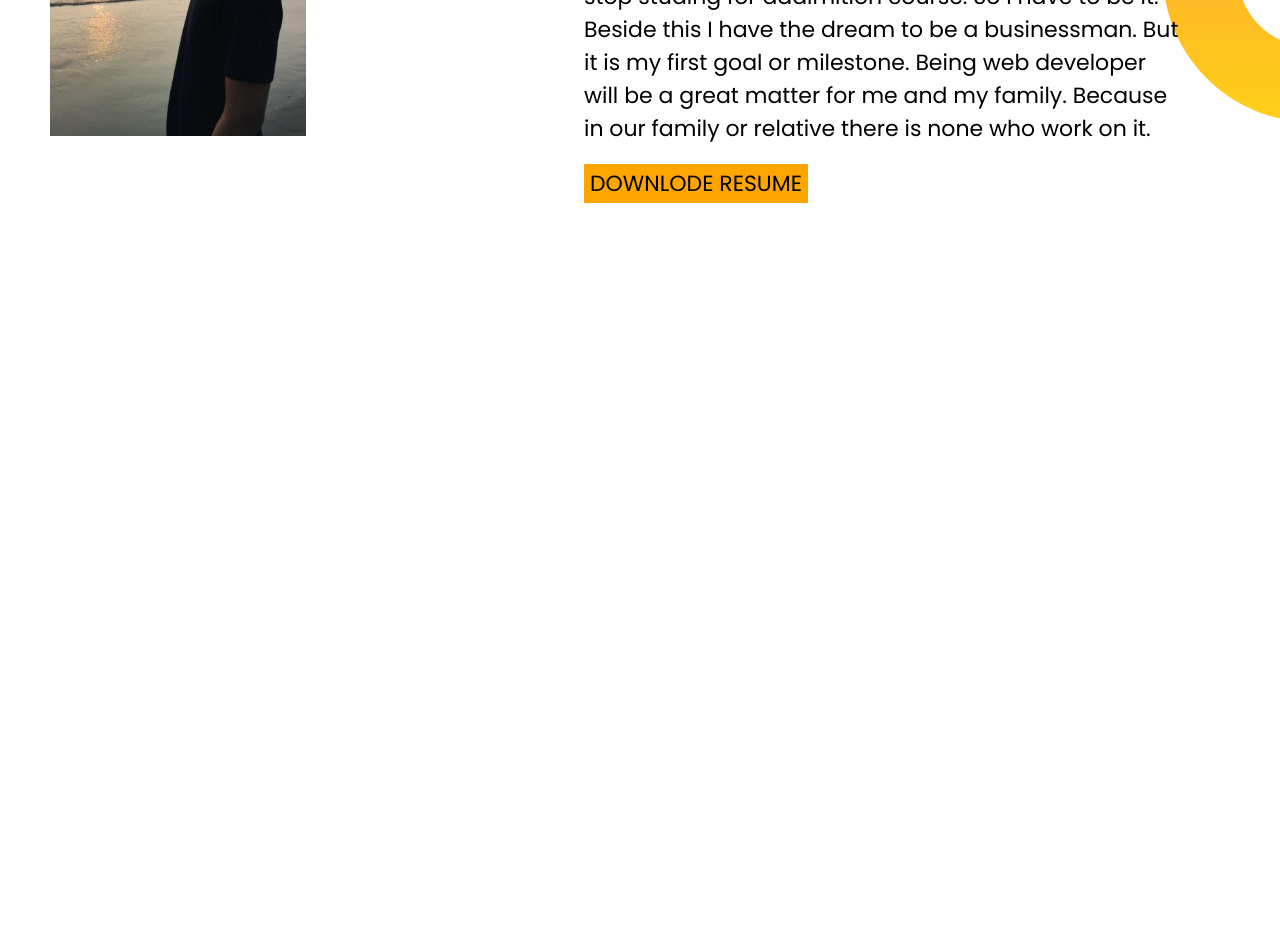
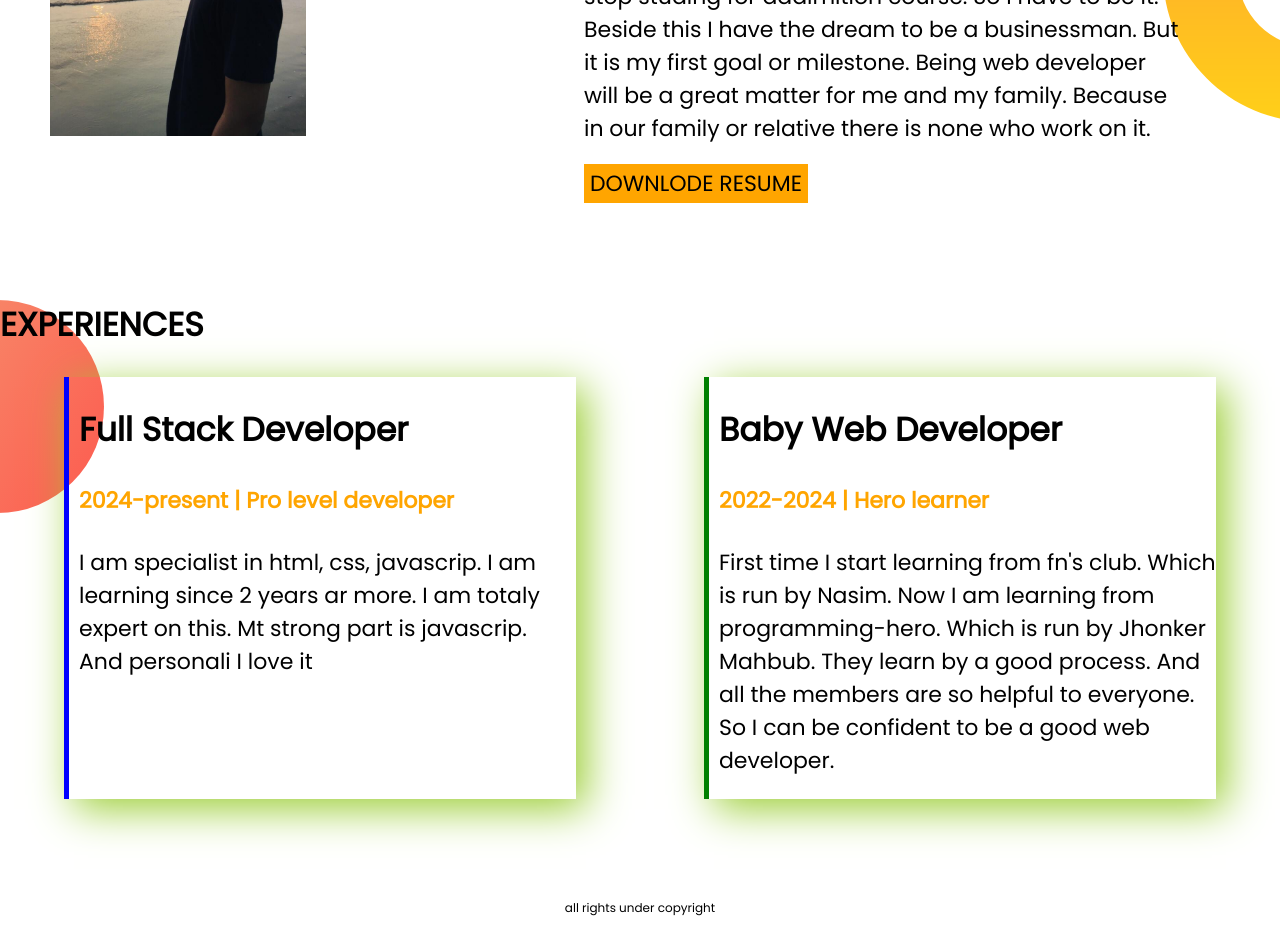
Before and after one commit to zami26/developer-portfolio, a plain HTML site: page index.html in a window 1280 px wide. Shown: the part 823-1752 px from the top of the page. Before the commit the page ends 1123 px from the top, so only its background shows below. Drawn offline with Linux system fonts and the light colour scheme.

Commit message:
footer and experience added

```diff
--- a/index.html
+++ b/index.html
@@ -13,7 +13,7 @@
 </head>
 
 <body>
-    <section class="top-banner">
+    <section class="top-banner flaxible-container">
         <div class="half">
             <h1>Welcome To</h1>
             <h1 class="colorful">Zami's Personal <samp class="abcd">World</samp> </h1>
@@ -29,7 +29,7 @@
 
         </div>
     </section>
-    <section class="big-dreem">
+    <section class="big-dreem flaxible-container">
         <img class="image-edit" src="images/WhatsApp Image 2020-12-11 at 12.05.10 PM.jpeg" alt="">
         <div class="half second"> <br>
             <h2>Big Dreem</h2>
@@ -41,11 +41,35 @@
             or relative there is none who work on it.
             </p>
             <a class="link-button" target="blank" href="">DOWNLODE RESUME</a>
-
-
         </div>
     </section>
+    <section class="experience-area">
+        <h1>EXPERIENCES</h1>
+        <div class="flaxible-container">
+            <div class="half shado">
 
+                <h2>Full Stack Developer</h2>
+                <h4 class="colorful">2024-present | Pro level developer</h4>
+                <P> I am specialist in html, css, javascrip. I am learning since 2 years ar more. I am totaly expert on
+                    this. Mt strong part is javascrip. And personali I love it
+                </P>
+            </div>
+            <div id="border-color" class="half shado">
+                <h1>Baby Web Developer</h1>
+                <h4 class="colorful">2022-2024 | Hero learner</h4>
+                <p>First time I start learning from fn's club. Which is run by Nasim. Now I am learning from
+                    programming-hero. Which is run by Jhonker Mahbub.
+                    They learn by a good process. And all the members are so helpful to everyone. So I can be confident
+                    to
+                    be a good web developer.
+                </p>
+            </div>
+        </div>
+
+    </section>
+    <footer>
+        <p>all rights under copyright</p>
+    </footer>
 </body>
 
 </html>
--- a/style.css
+++ b/style.css
@@ -5,7 +5,7 @@ margin: 0;}
 .abcd{color: black;}
 .pic-added{width: 300px;
 height: 400px;}
-section{
+.flaxible-container{
     display: flex;
     margin-bottom: 100px;
 }
@@ -29,3 +29,16 @@ margin-left: 100px;}
 .big-dreem{background-image: url(images/dream-bg.png);
 background-repeat: no-repeat;
 background-position:right ;}
+.experience-area{background-image: url(images/exp-bg.png);
+background-repeat: no-repeat;}
+.shado{
+    box-shadow: 10px 10px 40px yellowgreen;
+    margin-left: 5%;
+    margin-right: 5%;
+    width: 40%;
+    padding-left: 10px;
+    border-left: 5px solid blue;
+}
+#border-color{border-left: 5px solid green;}
+footer p {text-align: center;
+font-size: 12px;}
```
Also changed, not shown: showOff/5.jpeg (deleted).
